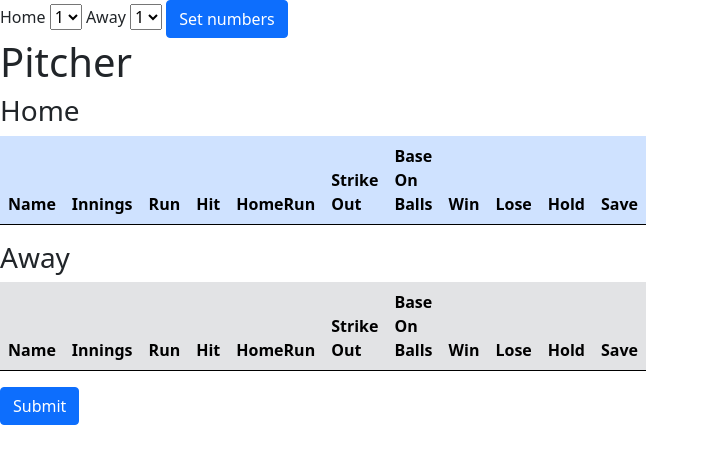
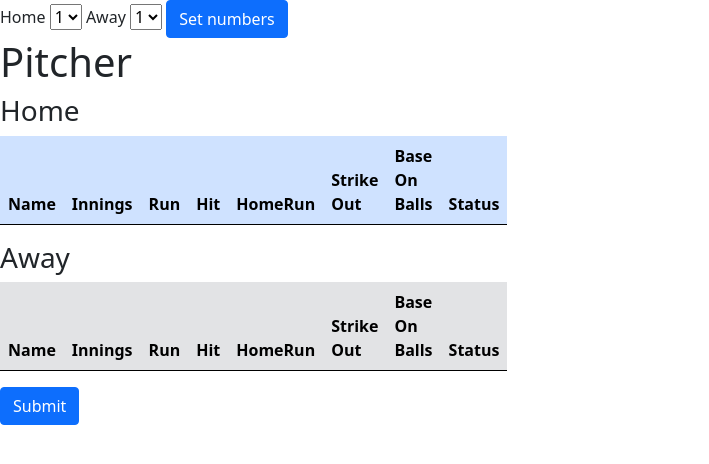
Before and after one commit to YYOuO/PBL-Web, a Flask app: template templates/pitcher.html in a window 1280 px wide. Shown: the part 56-520 px from the top of the page, without its empty margins (0-709 px from the left). Run offline with Flask 3, Linux system fonts and the light colour scheme; the template is opened without the code that fills it: most values are stand-ins (such as "Sample title", 1, 10 or a date in 2020); lists and menus that the app fills with data are empty.

Commit message:
fix float to int , select options

```diff
--- a/app.py
+++ b/app.py
@@ -52,11 +52,57 @@ def update():
                 "被全壘打": int(form_data.get(f"HomeRun_{i}")),
                 "三振": int(form_data.get(f"StrikeOut_{i}")),
                 "四死": int(form_data.get(f"BaseOnBalls_{i}")),
-                "勝": int(form_data.get(f"Win_{i}")),
-                "敗": int(form_data.get(f"Lose_{i}")),
-                "中繼成功": int(form_data.get(f"Hold_{i}")),
-                "救援成功": int(form_data.get(f"Save_{i}")),
+                # "勝": int(form_data.get(f"Win_{i}")),
+                # "敗": int(form_data.get(f"Lose_{i}")),
+                # "中繼成功": int(form_data.get(f"Hold_{i}")),
+                # "救援成功": int(form_data.get(f"Save_{i}")),
             }
+            status = str(form_data.get(f"status_{i}"))
+            if status == "Win":
+                data_dict.update(
+                    {
+                        "勝": 1,
+                        "敗": 0,
+                        "中繼成功": 0,
+                        "救援成功": 0,
+                    }
+                )
+            elif status == "Lose":
+                data_dict.update(
+                    {
+                        "勝": 0,
+                        "敗": 1,
+                        "中繼成功": 0,
+                        "救援成功": 0,
+                    }
+                )
+            elif status == "Hold":
+                data_dict.update(
+                    {
+                        "勝": 0,
+                        "敗": 0,
+                        "中繼成功": 1,
+                        "救援成功": 0,
+                    }
+                )
+            elif status == "Save":
+                data_dict.update(
+                    {
+                        "勝": 0,
+                        "敗": 0,
+                        "中繼成功": 0,
+                        "救援成功": 1,
+                    }
+                )
+            else:
+                data_dict.update(
+                    {
+                        "勝": 0,
+                        "敗": 0,
+                        "中繼成功": 0,
+                        "救援成功": 0,
+                    }
+                )
         elif typee == "batter":
             HIT = (
                 int(form_data.get(f"Single_{i}"))
--- a/sheet.py
+++ b/sheet.py
@@ -32,6 +32,7 @@ class DataProcessing:
         name = data["名字"]
         dfff = self.df_list[typee]
         index = dfff.index[dfff["名字"] == name]
+        dfff["局數"] = dfff["局數"].astype(float)
         dfff.iloc[index] += pd.Series(data)
         dfff.loc[index, "名字"] = data["名字"]
         print(dfff.iloc[index])
--- a/templates/pitcher.html
+++ b/templates/pitcher.html
@@ -61,10 +61,11 @@
                         <th scope="col">HomeRun</th>
                         <th scope="col">Strike Out</th>
                         <th scope="col">Base On Balls</th>
-                        <th scope="col">Win</th>
+                        <th scope="col">Status</th>
+                        <!-- <th scope="col">Win</th>
                         <th scope="col">Lose</th>
                         <th scope="col">Hold</th>
-                        <th scope="col">Save</th>
+                        <th scope="col">Save</th> -->
                     </tr>
                 </thead>
                 <tbody>
@@ -82,10 +83,19 @@
                         <td><input type="number" class="input" name="HomeRun_{{a}}" value="0"></td>
                         <td><input type="number" class="input" name="StrikeOut_{{a}}" value="0"></td>
                         <td><input type="number" class="input" name="BaseOnBalls_{{a}}" value="0"></td>
-                        <td><input type="number" class="input" name="Win_{{a}}" value="0"></td>
+                        <td>
+                            <select name="status_{{a}}">
+                                <option value="None">None</option>
+                                <option value="Win">Win</option>
+                                <option value="Hold">Hold</option>
+                                <option value="Save">Save</option>
+                                <option value="Lose">Lose</option>
+                            </select>
+                        </td>
+                        <!-- <td><input type="number" class="input" name="Win_{{a}}" value="0"></td>
                         <td><input type="number" class="input" name="Lose_{{a}}" value="0"></td>
                         <td><input type="number" class="input" name="Hold_{{a}}" value="0"></td>
-                        <td><input type="number" class="input" name="Save_{{a}}" value="0"></td>
+                        <td><input type="number" class="input" name="Save_{{a}}" value="0"></td> -->
                     </tr>
                     {% endfor %}
 
@@ -102,10 +112,11 @@
                         <th scope="col">HomeRun</th>
                         <th scope="col">Strike Out</th>
                         <th scope="col">Base On Balls</th>
-                        <th scope="col">Win</th>
+                        <th scope="col">Status</th>
+                        <!-- <th scope="col">Win</th>
                         <th scope="col">Lose</th>
                         <th scope="col">Hold</th>
-                        <th scope="col">Save</th>
+                        <th scope="col">Save</th> -->
                     </tr>
                 </thead>
                 <tbody>
@@ -123,10 +134,19 @@
                         <td><input type="number" class="input" name="HomeRun_{{a}}" value="0"></td>
                         <td><input type="number" class="input" name="StrikeOut_{{a}}" value="0"></td>
                         <td><input type="number" class="input" name="BaseOnBalls_{{a}}" value="0"></td>
-                        <td><input type="number" class="input" name="Win_{{a}}" value="0"></td>
+                        <td>
+                            <select name="status_{{a}}">
+                                <option value="None">None</option>
+                                <option value="Win">Win</option>
+                                <option value="Hold">Hold</option>
+                                <option value="Save">Save</option>
+                                <option value="Lose">Lose</option>
+                            </select>
+                        </td>
+                        <!-- <td><input type="number" class="input" name="Win_{{a}}" value="0"></td>
                         <td><input type="number" class="input" name="Lose_{{a}}" value="0"></td>
                         <td><input type="number" class="input" name="Hold_{{a}}" value="0"></td>
-                        <td><input type="number" class="input" name="Save_{{a}}" value="0"></td>
+                        <td><input type="number" class="input" name="Save_{{a}}" value="0"></td> -->
                     </tr>
                     {% endfor %}
 
```
